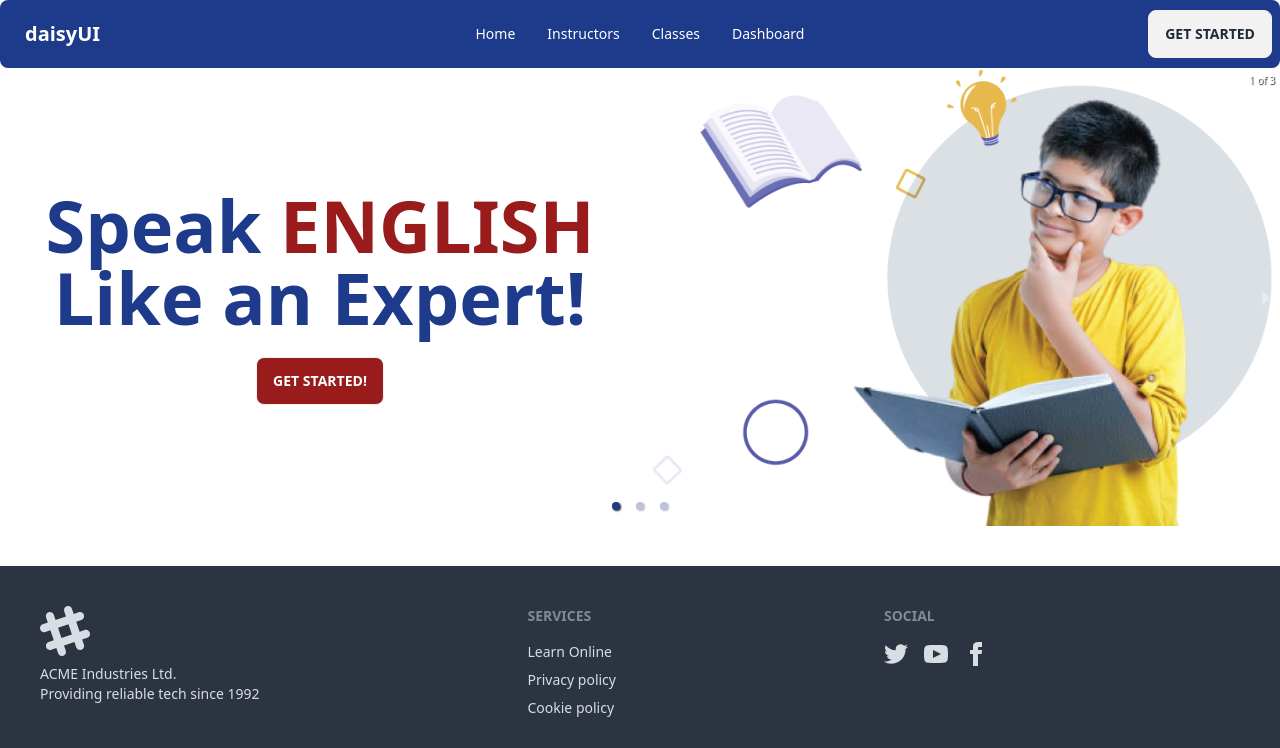
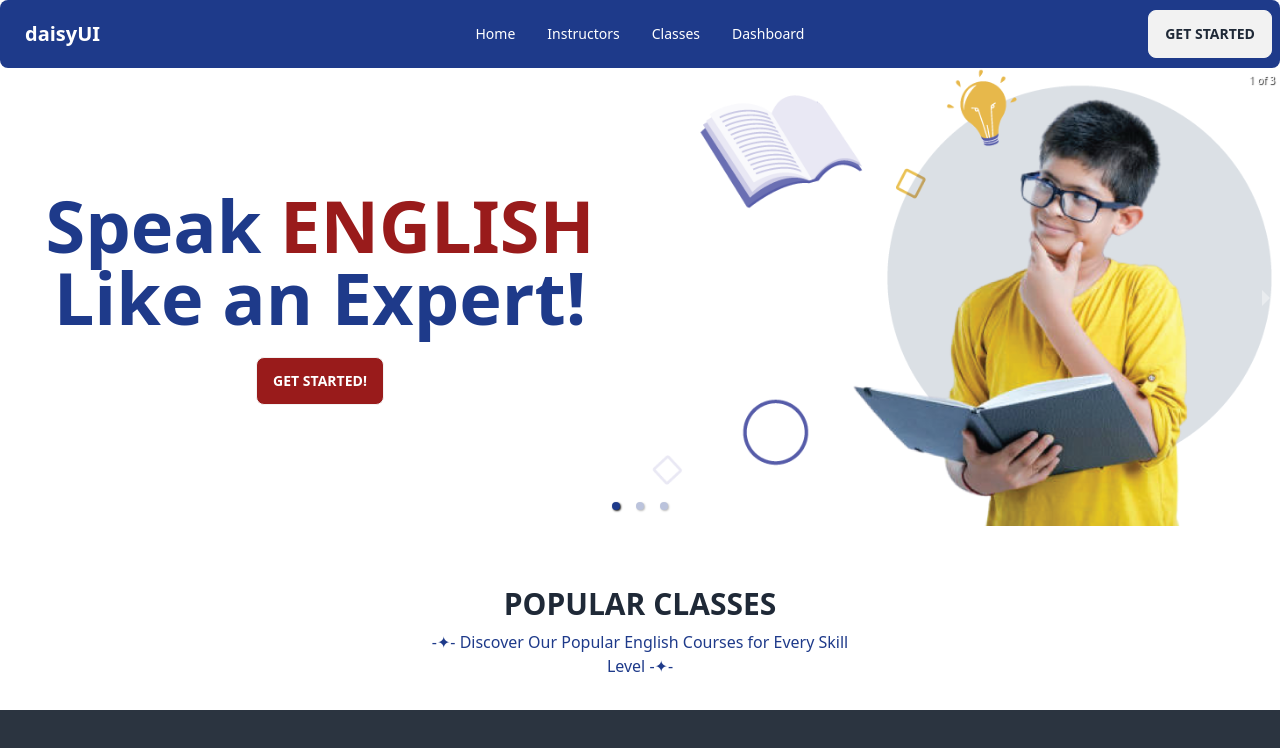
Before and after one commit to tirahman105/online-language-school-client, a React (Vite) app: page / in a window 1280 px wide. Shown: the top 748 px of the page. Built offline with nearby package versions, Linux system fonts and the light colour scheme.

Commit message:
section title added

```diff
--- /dev/null
+++ b/src/Components/SectionTitle/SectionTitle.jsx
@@ -0,0 +1,10 @@
+const SectionTitle = ({heading, subHeading}) => {
+    return (
+        <div className="mx-auto text-center md:w-4/12 my-8">
+        <h3 className="text-3xl uppercase font-semibold  py-2">{heading}</h3>
+        <p className="text-blue-900 mb-2"> -✦- {subHeading} -✦-</p>
+    </div>
+    );
+};
+
+export default SectionTitle;
--- a/src/Pages/Home/Home/Home.jsx
+++ b/src/Pages/Home/Home/Home.jsx
@@ -1,9 +1,11 @@
 import Banner from "../Banner/Banner";
+import PopularClasses from "../PopularClasses/PopularClasses";
 
 const Home = () => {
     return (
         <div>
             <Banner></Banner>
+            <PopularClasses></PopularClasses>
         </div>
     );
 };
--- /dev/null
+++ b/src/Pages/Home/PopularClasses/PopularClasses.jsx
@@ -0,0 +1,14 @@
+import SectionTitle from "../../../Components/SectionTitle/SectionTitle";
+
+const PopularClasses = () => {
+  return (
+    <section>
+      <SectionTitle
+        subHeading={"Discover Our Popular English Courses for Every Skill Level"}
+        heading={"Popular Classes"}
+      ></SectionTitle>
+    </section>
+  );
+};
+
+export default PopularClasses;
```
